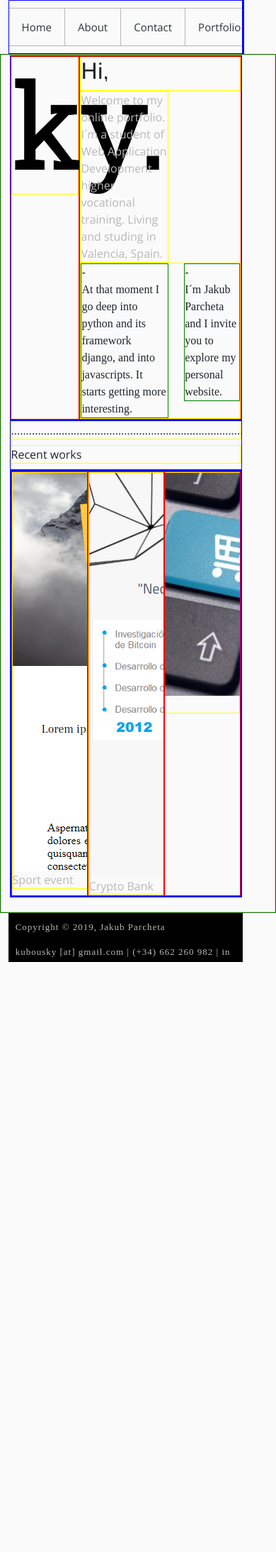
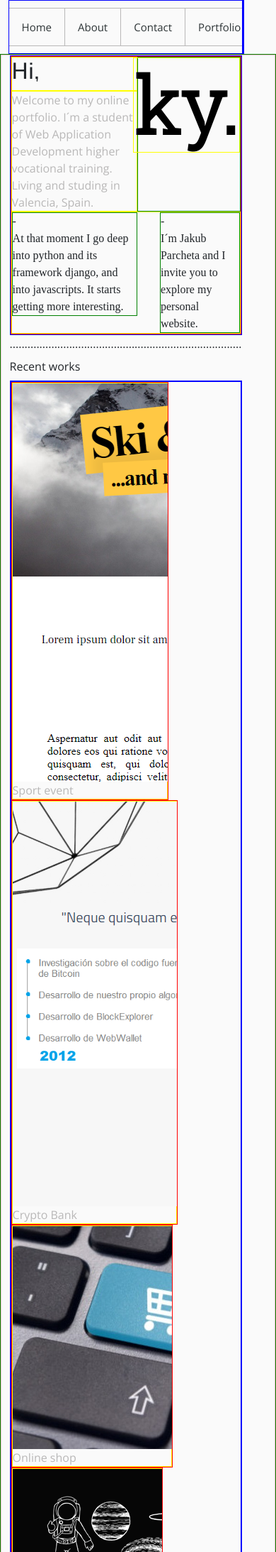
Before and after one commit to kubousky/my_page, a Django app: page / in a window 390 px wide. Shown: the top 2186 px of the page at 71% size. Before the commit the page ends 1355 px from the top, so only its background shows below. Run offline with Django 3.2, Linux system fonts and the light colour scheme; data comes from the database, SQL or seed files in the repository; some libraries are stand-ins or nearby versions; some web fonts are replaced.

Commit message:
responsive < 850px

```diff
--- a/portfolio/static/css/my_style.css
+++ b/portfolio/static/css/my_style.css
@@ -111,29 +111,50 @@ html,body {
     /* font-family: 'Ramabhadra', sans-serif;
     font-family: 'Zilla Slab Highlight', cursive; */
     font-family: 'Roboto Slab', serif;
-
 }
 
 .I-am #about-me{
     /* width: 70%; */
-    float: right;
+    /* float: right; */
     border: solid red 1px;
     padding-right: 0;
     padding-top:0px;
 }
-.I-am #about-me #hi{
+.I-am #about-me #hello{
+    display: inline-flex
+}
+
+.I-am #about-me #hello #hello_1{
+    width: 55%;
+}
+
+.I-am #about-me #hello #hello_1 #hi{
     /* font-family: 'Inconsolata', monospace;
     font-family: 'PT Mono', monospace; */
     font-family: 'Telex', sans-serif;
     border: solid yellow 1px;
 }
-.I-am #about-me #welcome{
+
+.I-am #about-me #hello #hello_1 #welcome{
     color: rgb(185, 184, 184);
-    width: 55%;
     border: solid yellow 1px;
 }
-.I-am #about-me #welcome p{
+.I-am #about-me #hello #hello_1 #welcome p{
     margin:auto 0;
+}
+
+.I-am #about-me #hello #hello_2{
+    width: 45%;
+    border: solid green 1px;
+}
+
+.I-am #about-me #hello #hello_2 #logo_small h1{
+    border: solid yellow 1px;
+    float: right;
+    font-size: 110px;
+    /* margin:auto 0; */
+    color: black;
+    font-family: 'Roboto Slab', serif;
 }
 
 #extra{
@@ -167,15 +188,15 @@ html,body {
     margin-left: 3%;
     display: inline-block;
     overflow: hidden;
-    border: solid blue 1px;
+    /* border: solid blue 1px; */
 }
 .separator .sep{
-    border: solid red 1px;
+    /* border: solid red 1px; */
     float:left;
 }
 .separator p{
     white-space: nowrap;
-    border: solid yellow 1px;
+    /* border: solid yellow 1px; */
     margin-bottom: 8px;
 }
 
@@ -200,7 +221,7 @@ html,body {
 .fourth{padding-right: 0px;}
 
 .highlighted .project #project_1{
-    width: 206px;
+    width: 220px;
     float: left;
     border: solid yellow 1px;
 }
@@ -280,7 +301,7 @@ html,body {
 }
 
 @media only screen and (max-width: 700px) {
-    .col-sm-1 {width: 8.33%;}
+    /* .col-sm-1 {width: 8.33%;}
     .col-sm-2 {width: 16.66%;}
     .col-sm-3 {width: 25%;}
     .col-sm-4 {width: 33.33%;}
@@ -290,16 +311,30 @@ html,body {
     .col-sm-8 {width: 66.66%;}
     .col-sm-9 {width: 75%;}
     .col-sm-10 {width: 83.33%;}
-    .col-sm-11 {width: 91.66%;}
+    .col-sm-11 {width: 91.66%;} */
     .col-sm-12 {width: 100%;}
     #contact{float: left;}
     #contact a{float: left;}
 }
 @media only screen and (min-width: 701px){
-    .col-md-2_5 {width: 23%;}
+    /* .col-md-2_5 {width: 23%;}
     .col-md-3 {width: 25%;}
     .col-md-3_5 {width: 27%;}
-    .col-md-4 {width: 33.33%;}
+    .col-md-4 {width: 33.33%;} */
+    .col-md-5 {width: 41.66%;}
+    .col-md-6 {width: 50%;}
+}
+/* ############################################## Ky */
+@media only screen and (max-width: 999px){
+    .I-am #about-me {width:100%;}
+    .col-s-12 {width:100%;}
+    .I-am #logo, .I-am #logo h1{display: none;}
+}
+
+@media only screen and (min-width: 1000px){
+    .I-am #about-me #hello #hello_2 #logo_small h1{
+        display: none;
+    }
 }
 
 @media only screen and (max-width: 1040px) {
@@ -311,12 +346,11 @@ html,body {
     .col-x-3{width:25%;}
     .col-x-9{width:75%;}
 }
-
-@media only screen and (max-width: 1100px){
+@media only screen and (max-width:1100px) and (min-width:850px){
+    .highlighted .fourth {display: none;}
     .col-l-4 {width: 33.33%}
-    .highlighted .fourth{display: none;}
-    .highlighted .project #project_3{float: right;}
-    .third{padding-right: 0px;}
+    .highlighted .project #project_3 {float: right;}
+    .third {padding-right: 0px;}
 }
 
 @media only screen and (min-width: 1101px){
--- a/portfolio/templates/home.html
+++ b/portfolio/templates/home.html
@@ -13,9 +13,16 @@
         <div class="col-m-4 col-x-3" id="logo" >
             <h1><strong>ky.</strong></h1>
         </div>
-        <div class="col-m-8 col-x-9" id="about-me">
-            <div id="hi"><h2>Hi,</h2></div>
-            <div id="welcome"><p>Welcome to my online portfolio. I´m a student of Web Application Development higher vocational training. Living and studing in Valencia, Spain.</p></div>
+        <div class="col-s-12 col-m-8 col-x-9" id="about-me">
+            <div id="hello">
+                <div id="hello_1">
+                    <div id="hi"><h2>Hi,</h2></div>
+                    <div id="welcome"><p>Welcome to my online portfolio. I´m a student of Web Application Development higher vocational training. Living and studing in Valencia, Spain.</p></div>
+                </div>
+                <div id="hello_2">
+                    <div id="logo_small"><h1><strong>ky.</strong></h1></div>
+                </div>
+            </div>
             <div id="extra">
                 <div id='extra_1'>
                     <div id="extra_1_1"><p>-</p></div>
```
